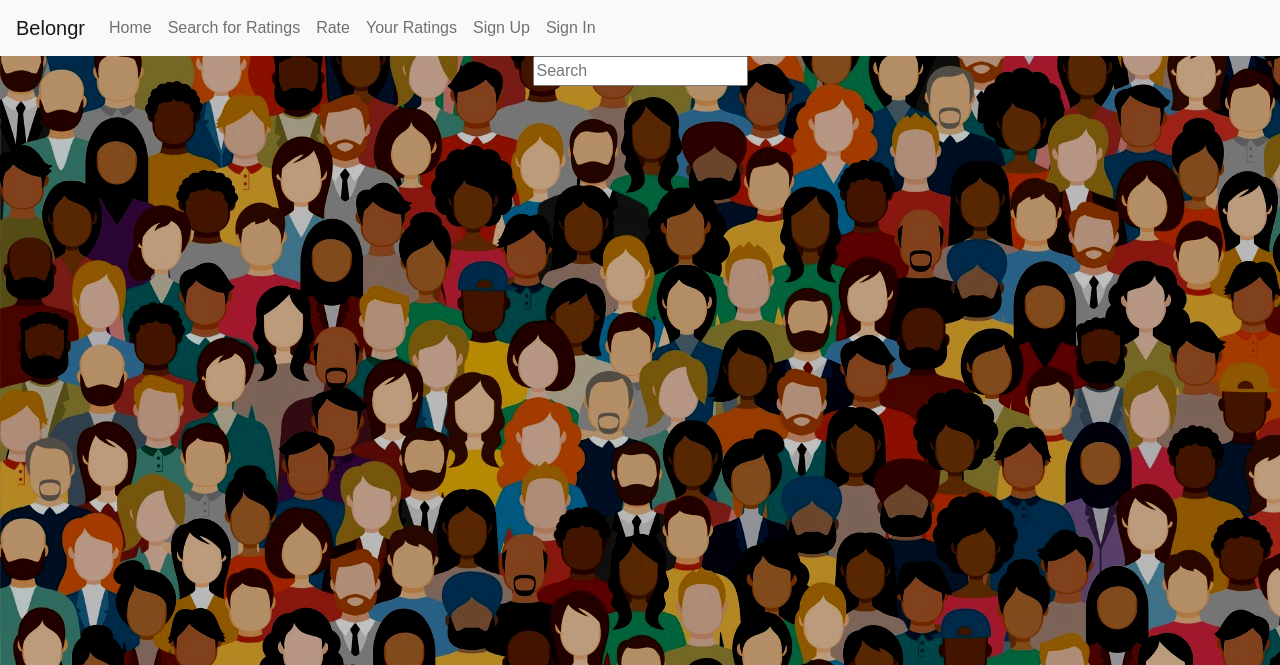
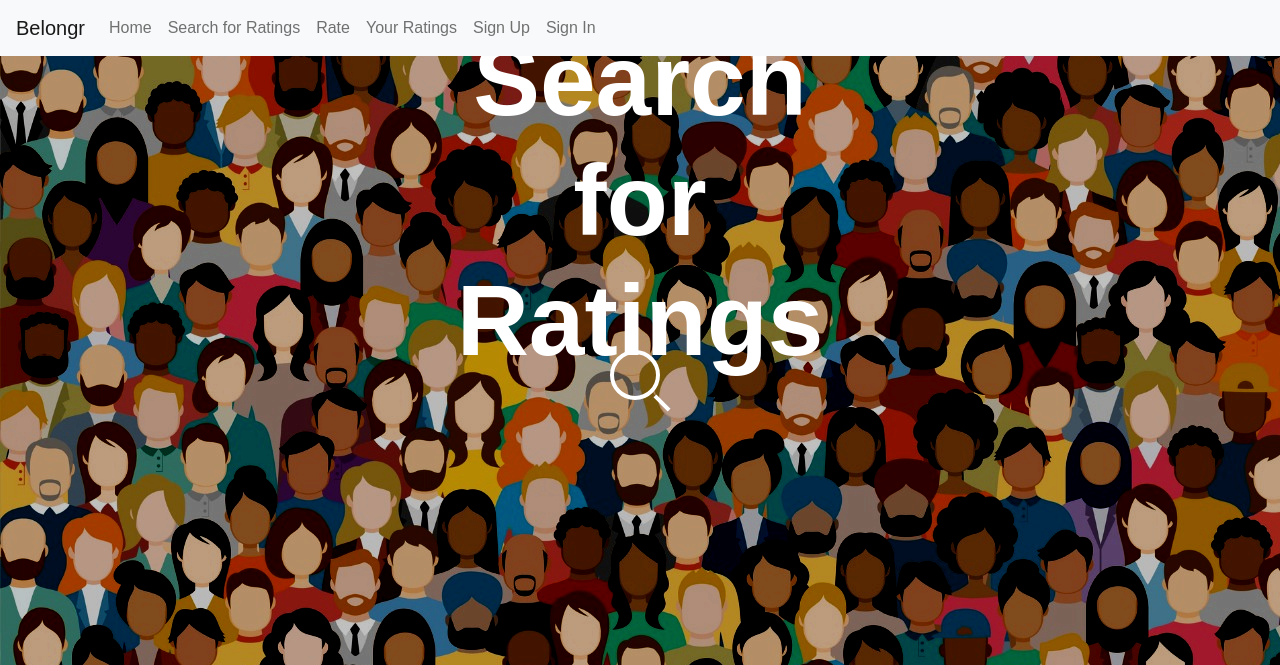
Before and after one commit to mayadummett/belongr-starter, a Flask app: page /search-for-ratings in a window 1280 px wide. Shown: the top 665 px of the page. Run offline with Flask 2, Linux system fonts and the light colour scheme; some libraries are stand-ins or nearby versions.

Commit message:
still working on ratings with styling

```diff
--- a/webapp/static/main.js
+++ b/webapp/static/main.js
@@ -87,3 +87,13 @@ function showComp() {
         z.style.display = "none";
     }
   }
+//Search Bar
+const input = document.getElementById("search-input");
+const searchBtn = document.getElementById("search-btn");
+
+const expand = () => {
+  searchBtn.classList.toggle("close");
+  input.classList.toggle("square");
+};
+
+searchBtn.addEventListener("click", expand);
--- a/webapp/static/styles.css
+++ b/webapp/static/styles.css
@@ -109,14 +109,145 @@ h1.home_header {
 /* End of Footer Styling */
 
 /* Search for Ratings Styling */
-.box{
-    width: 100%;
-}
+#content {
+    position: absolute;
+    height: 50px;
+    width: 300px;
+    margin-left: 170px;
+    top: 50%;
+    left: 50%;
+    transform: translate(-50%, -50%);
+  }
 
-#search {
-    margin: 0 auto;
-    display: block;
-}
+  #content.on {
+    -webkit-animation-name: in-out;
+    animation-name: in-out;
+    -webkit-animation-duration: 0.7s;
+    animation-duration: 0.7s;
+    -webkit-animation-timing-function: linear;
+    animation-timing-function: linear;
+    -webkit-animation-iteration-count: 1;
+    animation-iteration-count: 1;
+  }
+
+  input {
+    box-sizing: border-box;
+    width: 50px;
+    height: 50px;
+    border: 4px solid #ffffff;
+    border-radius: 50%;
+    background: none;
+    color: #fff;
+    font-size: 16px;
+    font-weight: 400;
+    font-family: Roboto;
+    outline: 0;
+    -webkit-transition: width 0.4s ease-in-out, border-radius 0.8s ease-in-out,
+      padding 0.2s;
+    transition: width 0.4s ease-in-out, border-radius 0.8s ease-in-out,
+      padding 0.2s;
+    -webkit-transition-delay: 0.4s;
+    transition-delay: 0.4s;
+    -webkit-transform: translate(-100%, -50%);
+    -ms-transform: translate(-100%, -50%);
+    transform: translate(-100%, -50%);
+  }
+
+  .search {
+    background: none;
+    position: absolute;
+    top: 0px;
+    left: 0;
+    height: 50px;
+    width: 50px;
+    padding: 0;
+    border-radius: 100%;
+    outline: 0;
+    border: 0;
+    color: inherit;
+    cursor: pointer;
+    -webkit-transition: 0.2s ease-in-out;
+    transition: 0.2s ease-in-out;
+    -webkit-transform: translate(-100%, -50%);
+    -ms-transform: translate(-100%, -50%);
+    transform: translate(-100%, -50%);
+  }
+
+  .search:before {
+    content: "";
+    position: absolute;
+    width: 20px;
+    height: 4px;
+    background-color: #fff;
+    -webkit-transform: rotate(45deg);
+    -ms-transform: rotate(45deg);
+    transform: rotate(45deg);
+    margin-top: 26px;
+    margin-left: 17px;
+    -webkit-transition: 0.2s ease-in-out;
+    transition: 0.2s ease-in-out;
+  }
+
+  .close {
+    -webkit-transition: 0.4s ease-in-out;
+    transition: 0.4s ease-in-out;
+    -webkit-transition-delay: 0.4s;
+    transition-delay: 0.4s;
+  }
+
+  .close:before {
+    content: "";
+    position: absolute;
+    width: 27px;
+    height: 4px;
+    margin-top: -1px;
+    margin-left: -13px;
+    background-color: #fff;
+    -webkit-transform: rotate(45deg);
+    -ms-transform: rotate(45deg);
+    transform: rotate(45deg);
+    -webkit-transition: 0.2s ease-in-out;
+    transition: 0.2s ease-in-out;
+  }
+
+  .close:after {
+    content: "";
+    position: absolute;
+    width: 27px;
+    height: 4px;
+    background-color: #fff;
+    margin-top: -1px;
+    margin-left: -13px;
+    cursor: pointer;
+    -webkit-transform: rotate(-45deg);
+    -ms-transform: rotate(-45deg);
+    transform: rotate(-45deg);
+  }
+
+  .square {
+    box-sizing: border-box;
+    padding: 0 40px 0 10px;
+    width: 300px;
+    height: 50px;
+    border: 4px solid #ffffff;
+    border-radius: 0;
+    background: none;
+    color: #fff;
+    font-family: Roboto;
+    font-size: 16px;
+    font-weight: 400;
+    outline: 0;
+    -webkit-transition: width 0.4s ease-in-out, border-radius 0.4s ease-in-out,
+      padding 0.2s;
+    transition: width 0.4s ease-in-out, border-radius 0.4s ease-in-out,
+      padding 0.2s;
+    -webkit-transition-delay: 0.4s, 0s, 0.4s;
+    transition-delay: 0.4s, 0s, 0.4s;
+    -webkit-transform: translate(-100%, -50%);
+    -ms-transform: translate(-100%, -50%);
+    transform: translate(-100%, -50%);
+  }
+
 
 /* End of Search for Rating Styling */
 
--- a/webapp/templates/search_for_ratings.html
+++ b/webapp/templates/search_for_ratings.html
@@ -7,9 +7,16 @@
 
 {% block main %}
 
-<div class="box">
-    <input type="search" id="search" placeholder="Search" />
-</div>
+<!-- Search Bar -->
+<!-- Code Snippet Credit to Milan Milosev -->
+
+<script src = "static/main.js"></script>
+
+<h1 class = "home_header" id = "ratings-title">Search for Ratings</h2>
+<form id="content">
+    <input type="text" name="input" class="input" id="search-input">
+    <button type="reset" class="search" id="search-btn"></button>
+  </form>
 
 
 {% endblock %}
```
